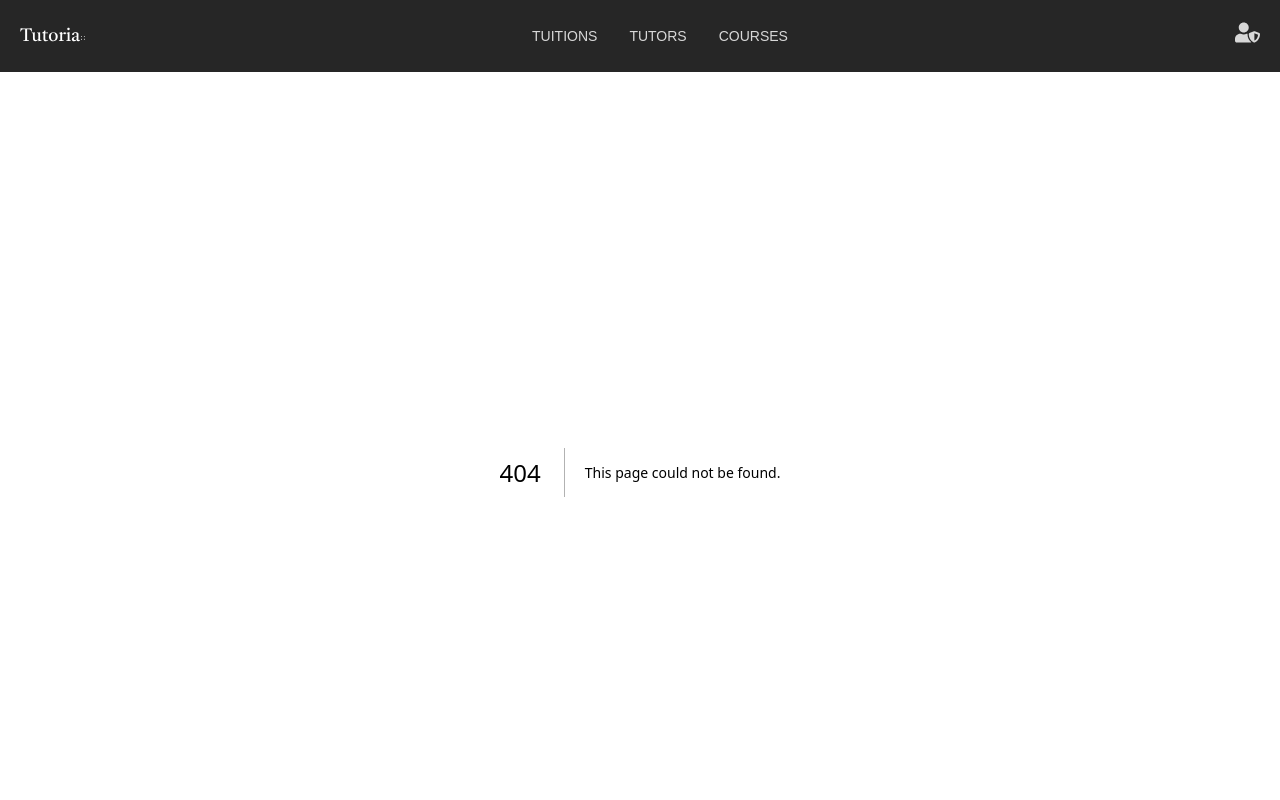
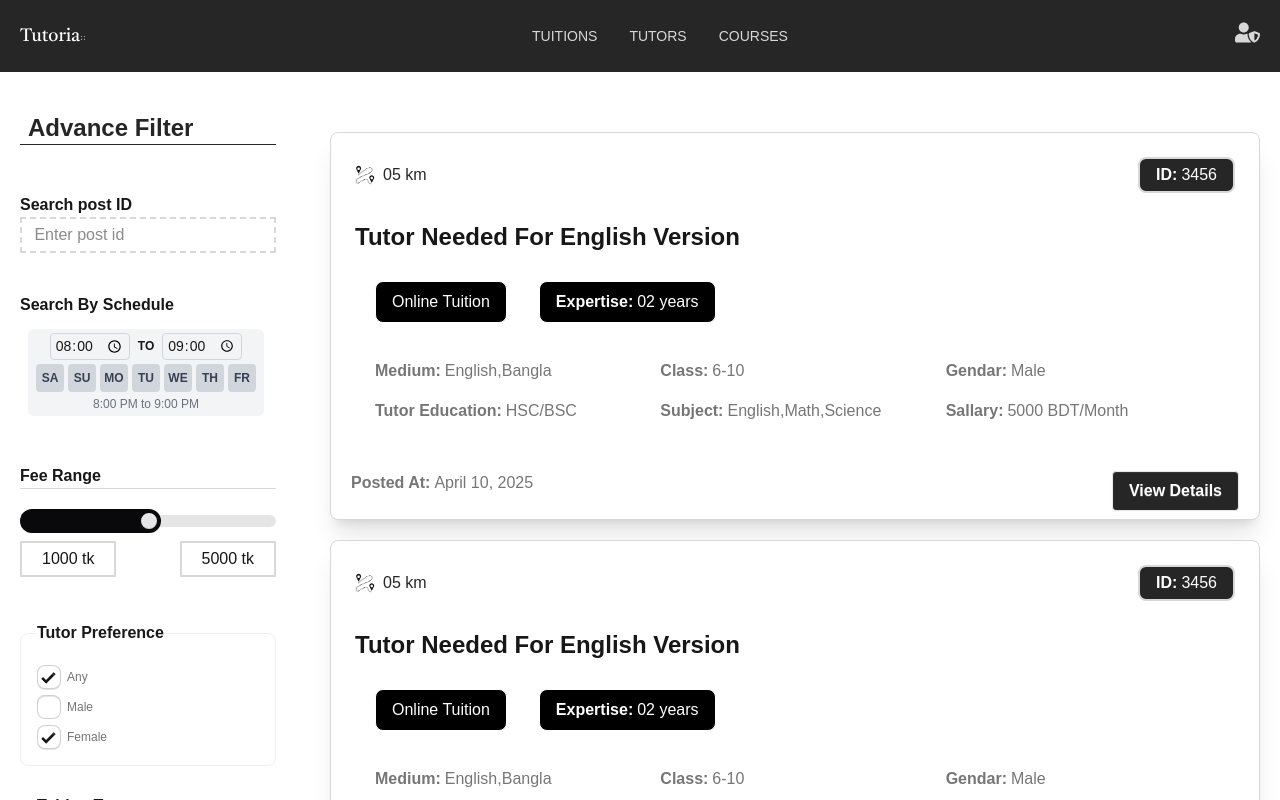
Before and after one commit to shefai-tur/tutoria, a Next.js app: page /tutions in a window 1280 px wide. Before the commit this address had no page. Shown: the top 800 px of the page. Built offline with nearby package versions, Linux system fonts and the light colour scheme.

Commit message:
Tuitions page
 Update Tuitions page

```diff
--- /dev/null
+++ b/app/(AllPage)/tutions/page.jsx
@@ -0,0 +1,21 @@
+'use client'
+import Sidbar from "@/app/Components/Sidbar"
+
+import TutionsCard from "../../Components/TutionsCard"
+
+const page = () => {
+  return (
+     <div className="container mx-auto p-5">
+        <div  className="flex justify-between ">
+            <div className="w-1/4">
+            <Sidbar/>
+            </div>
+            <div className="w-3/4">
+            <TutionsCard/>
+            </div>
+        </div>
+    </div>
+  )
+}
+
+export default page
--- a/app/Components/Header.tsx
+++ b/app/Components/Header.tsx
@@ -3,6 +3,7 @@ import Image from "next/image";
 import { FaUserShield } from "react-icons/fa";
 import SignUpModel from "./SignUpModel";
 import Link from "next/link";
+
 const Header = () => {
   return (
     <div>
@@ -12,9 +13,11 @@ const Header = () => {
         </div>
         <div>
           <ul className="flex space-x-8 ">
+            <Link href="/tutions">
             <li className="font-DMSans font-normal  text-sm text-quaternary4 hover:text-secondary2  hover:font-bold  hover:border-b-2 hover:border-tertiary3 transition-colors duration-300 cursor-pointer">
               TUITIONS{" "}
             </li>
+            </Link>
             <Link href="/tutors">
             <li className="font-DMSans font-normal  text-sm text-quaternary4 hover:text-secondary2  hover:font-bold  hover:border-b-2 hover:border-tertiary3 transition-colors duration-300 cursor-pointer">
               TUTORS{" "}
--- /dev/null
+++ b/app/Components/TutionsCard.jsx
@@ -0,0 +1,158 @@
+"use client";
+import { title } from "process";
+import { GiPathDistance } from "react-icons/gi";
+
+const TutionsData = [
+  {
+    distance: "05 km",
+    id: "3456",
+    title: "Tutor Needed For English Version",
+    tuitionType: "Online Tuition",
+    medium: "English,Bangla",
+    class: "6-10",
+    gendar: "Male",
+    tutorEducation: "HSC/BSC",
+    subject: "English,Math,Science",
+    Sallary: "5000 BDT/Month",
+    expertise: "02 years",
+    icon: <GiPathDistance className="text-xl mx-auto" />,
+    postedAt:"April 10, 2025",
+  },
+  {
+    distance: "05 km",
+    id: "3456",
+    title: "Tutor Needed For English Version",
+    tuitionType: "Online Tuition",
+    medium: "English,Bangla",
+    class: "6-10",
+    gendar: "Male",
+    tutorEducation: "HSC/BSC",
+    subject: "English,Math,Science",
+    Sallary: "5000 BDT/Month",
+    expertise: "02 years",
+    icon: <GiPathDistance className="text-xl mx-auto" />,
+    postedAt:"April 10, 2025",
+  },
+  {
+    distance: "05 km",
+    id: "3456",
+    title: "Tutor Needed For English Version",
+    tuitionType: "Online Tuition",
+    medium: "English,Bangla",
+    class: "6-10",
+    gendar: "Male",
+    tutorEducation: "HSC/BSC",
+    subject: "English,Math,Science",
+    Sallary: "5000 BDT/Month",
+    expertise: "02 years",
+    icon: <GiPathDistance className="text-xl mx-auto" />,
+    postedAt:"April 10, 2025",
+  },
+  {
+    distance: "05 km",
+    id: "3456",
+    title: "Tutor Needed For English Version",
+    tuitionType: "Online Tuition",
+    medium: "English,Bangla",
+    class: "6-10",
+    gendar: "Male",
+    tutorEducation: "HSC/BSC",
+    subject: "English,Math,Science",
+    Sallary: "5000 BDT/Month",
+    expertise: "02 years",
+    icon: <GiPathDistance className="text-xl mx-auto" />,
+    postedAt:"April 10, 2025",
+  },
+];
+
+const TutionsCard = () => {
+  return (
+    <div className=" mt-10 flex flex-col gap-5">
+      {TutionsData.map((tution, index) => (
+        <div
+          key={index}
+          className="card bg-base-100 shadow-xl border border-quaternary4 rounded-lg transition-transform transform hover:scale-105"
+        >
+          <div className="card-body ">
+            <div className="flex justify-between ">
+              <div className="flex items-center justify-center ">
+                <span>{tution.icon}</span>
+                <span className="ml-2 font-DMSans font-normal text-base text-primary1">
+                  {tution.distance}
+                </span>
+              </div>
+              <div>
+                <p className="font-DMSans font-normal text-base text-secondary2 bg-primary1 border-2 border-quaternary4 px-4 py-1 rounded-lg">
+                  <span className="font-semibold mr-1">ID:</span>
+                  {tution.id}
+                </p>
+              </div>
+            </div>
+            <h2 className="card-title font-DMSans font-bold text-2xl mt-5">
+              {tution.title}
+            </h2>
+           <div className="flex gap-8  px-5 my-5">
+            <div className="border px-4 py-2 rounded-lg bg-black text-secondary2">
+               <p className="font-DMSans font-normal text-base ">
+              {tution.tuitionType}
+            </p>
+            </div>
+           <div className="border px-4 py-2 rounded-lg bg-black text-secondary2">
+              <p className="font-DMSans font-normal text-base ">
+              <span className="font-semibold mr-1">Expertise:</span>
+              {tution.expertise}
+            </p>
+           </div>
+           </div>
+            <div className=" grid grid-cols-1 md:grid-cols-2 lg:grid-cols-3 gap-4  px-5 mt-2">
+              <p className="font-DMSans font-normal text-base text-tertiary3">
+                <span className="font-semibold mr-1">Medium:</span>
+                {tution.medium}
+              </p>
+              <p className="font-DMSans font-normal text-base text-tertiary3">
+                <span className="font-semibold mr-1">Class:</span>
+                {tution.class}
+              </p>
+              <p className="font-DMSans font-normal text-base text-tertiary3">
+                <span className="font-semibold mr-1">Gendar:</span>
+                {tution.gendar}
+              </p>
+            </div>
+            <div className=" grid grid-cols-1 md:grid-cols-2 lg:grid-cols-3 gap-4 px-5 mt-2">
+              <p className="font-DMSans font-normal text-base text-tertiary3">
+                <span className="font-semibold mr-1">Tutor Education:</span>
+                {tution.tutorEducation}
+              </p>
+              <p className="font-DMSans font-normal text-base text-tertiary3">
+                <span className="font-semibold mr-1">Subject:</span>
+                {tution.subject}
+              </p>
+              <p className="font-DMSans font-normal text-base text-tertiary3">
+                <span className="font-semibold mr-1">Sallary:</span>
+                {tution.Sallary}
+              </p>
+            </div>
+
+
+          </div>
+          <div className="card-footer flex justify-between items-center px-5 mt-4">
+
+           </div>
+          <div className="card-actions justify-between mx-5 my-2">
+              <p className="font-DMSans font-normal text-base text-tertiary3">
+              <span className="font-semibold mr-1">Posted At:</span>
+              {tution.postedAt}
+            </p>
+            <button className="btn btn-primary1 text-secondary2 bg-primary1 font-DMSans font-semibold text-base">
+              View Details
+            </button>
+          </div>
+        </div>
+      ))}
+    </div>
+
+
+  );
+};
+
+export default TutionsCard;
```
